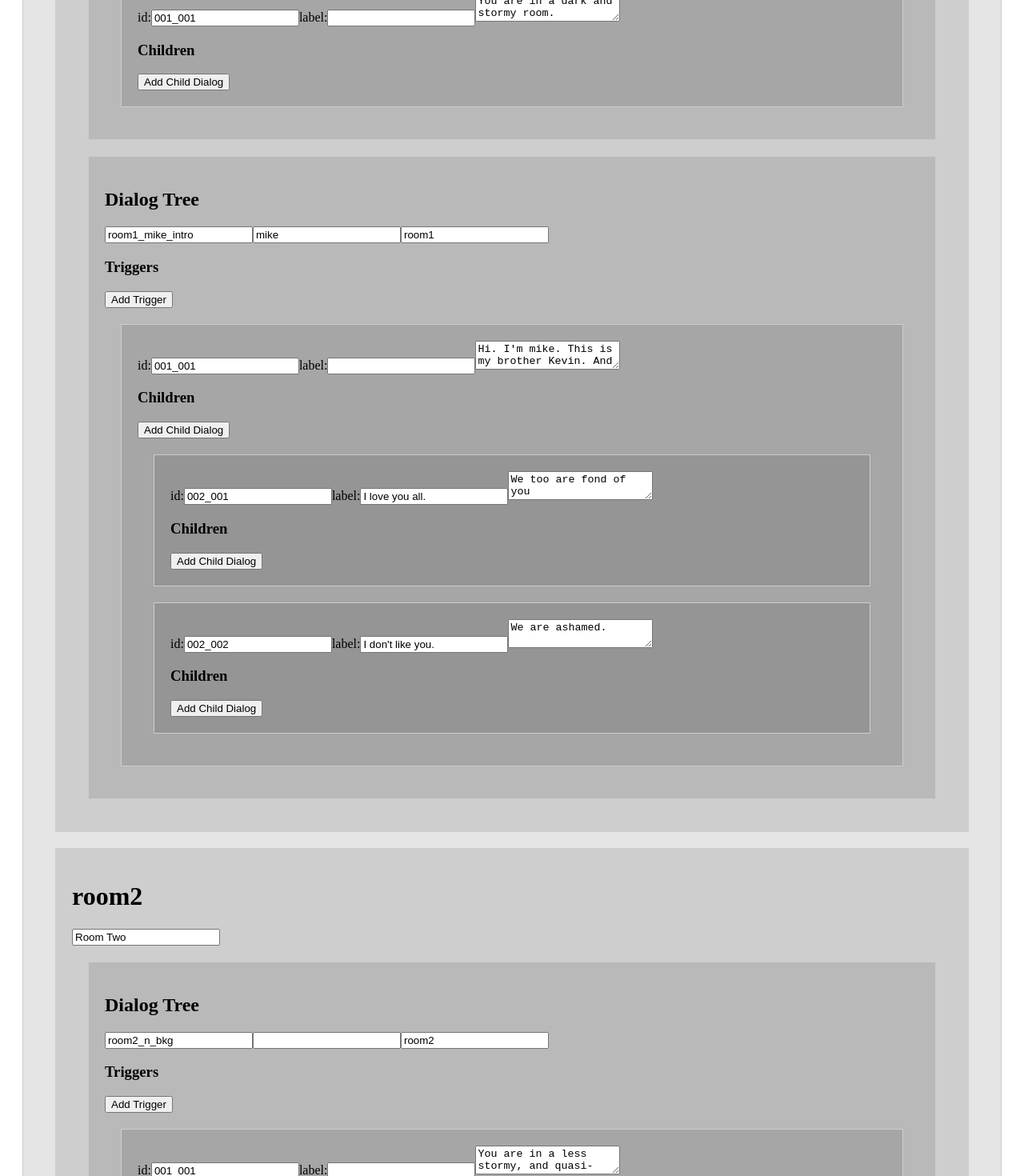
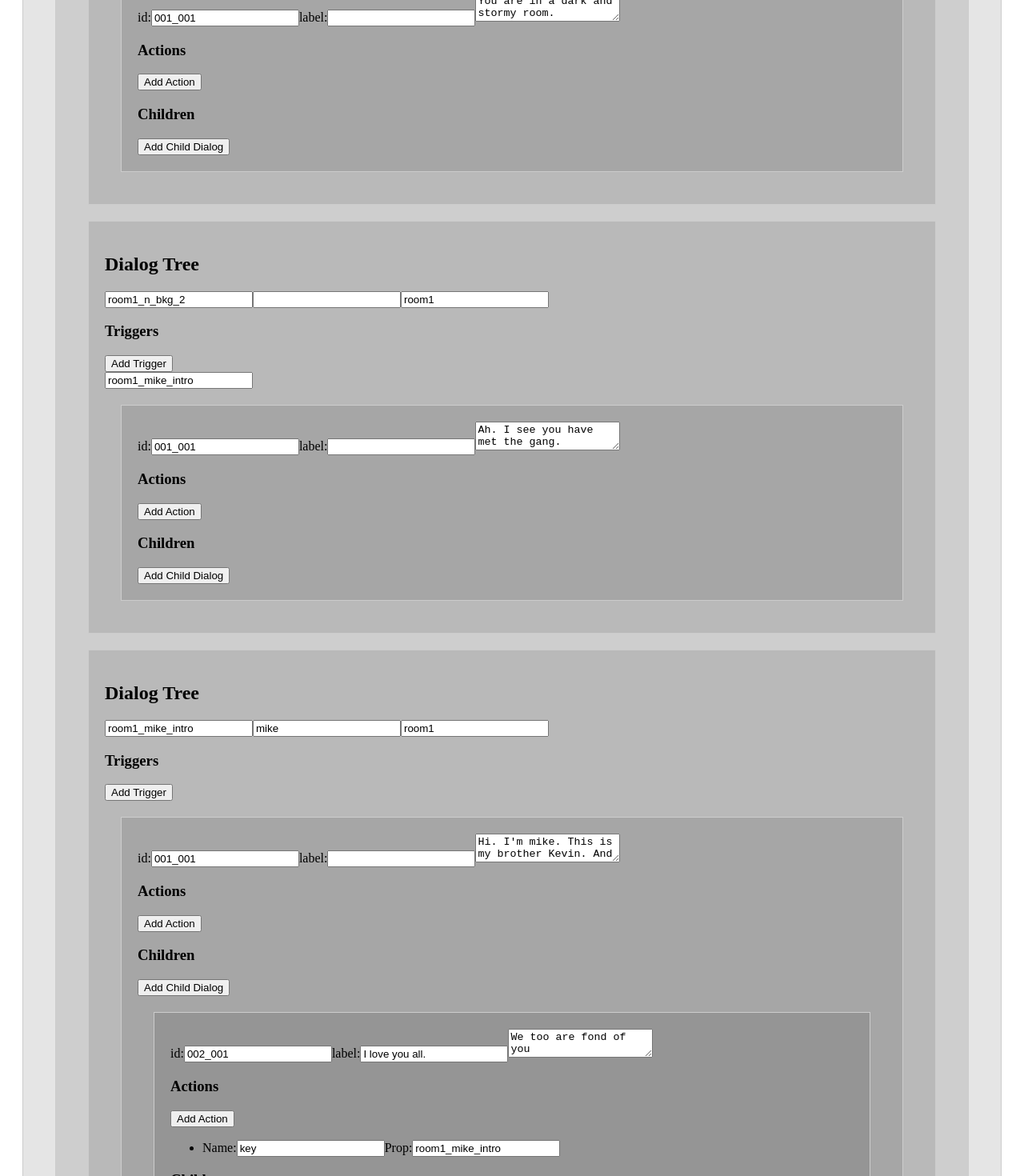
Before and after one commit to mwilber/xmas-eve-nightmare, an Angular app: page /editor in a window 1280 px wide. Shown: the part 540-2010 px from the top of the page at 80% size. Built offline with nearby package versions, Linux system fonts and the light colour scheme.

Commit message:
Add action support to editor

```diff
--- a/src/app/flux-editor/flux-edit/flux-edit-dialog/flux-edit-dialog.component.html
+++ b/src/app/flux-editor/flux-edit/flux-edit-dialog/flux-edit-dialog.component.html
@@ -2,6 +2,19 @@
   <label>id:</label><input [(ngModel)]="dialog.id" type="text"/>
   <label>label:</label><input [(ngModel)]="dialog.label" type="text"/>
   <textarea [(ngModel)]="dialog.content" type="text"></textarea>
+  <div class="actions">
+    <h3>Actions</h3>
+    <button (click)="AddAction()">Add Action</button>
+    <div *ngIf="dialog.actions">
+      <ul>
+        <li *ngFor="let action of dialog.actions; let i = index">
+          <label>Name:</label><input [(ngModel)]="dialog.actions[i].name"/>
+          <label>Prop:</label><input [(ngModel)]="dialog.actions[i].prop"/>
+        </li>
+      </ul>
+
+    </div>
+  </div>
   <div class="children">
     <h3>Children</h3>
     <button (click)="AddChildDialog()">Add Child Dialog</button>
--- a/src/app/flux-editor/flux-edit/flux-edit-dialog/flux-edit-dialog.component.ts
+++ b/src/app/flux-editor/flux-edit/flux-edit-dialog/flux-edit-dialog.component.ts
@@ -15,8 +15,31 @@ export class FluxEditDialogComponent implements OnInit {
   ngOnInit() {
   }
 
+  AddAction(){
+    if(!Array.isArray(this.dialog.actions)){
+      this.dialog.actions = [];
+    }
+    this.dialog.actions.push(
+      {
+        prop: '',
+        value: ''
+      }
+    );
+  }
+
   AddChildDialog(){
-    this.dialog.children.push(<Dialog>{});
+    if(!Array.isArray(this.dialog.children)){
+      this.dialog.children = [];
+    }
+    this.dialog.children.push(
+      <Dialog>{
+        id: '',
+        label: '',
+        content: '',
+        actions: null,
+        children: null
+      }
+    );
     console.log('child added', this.dialog);
   }
 
--- a/src/app/flux-editor/flux-edit/flux-edit-location/flux-edit-location.component.html
+++ b/src/app/flux-editor/flux-edit/flux-edit-location/flux-edit-location.component.html
@@ -1,6 +1,7 @@
 <div class="edit location">
   <h1>{{location.alias}}</h1>
   <input [(ngModel)]="location.label" type="text"/>
+  <button (click)="AddDialogTree()">Add Dialog Tree</button>
   <div class="edit conversation" *ngFor="let conversation of conversations">
     <h2>Dialog Tree</h2>
     <input [(ngModel)]="conversation.id" type="text"/>
@@ -8,7 +9,7 @@
     <input [(ngModel)]="conversation.location" type="text"/>
     <div class="triggers">
       <h3>Triggers</h3>
-      <button (click)="AddTrigger()">Add Trigger</button>
+      <button (click)="AddTrigger(conversation)">Add Trigger</button>
       <div *ngIf="conversation.triggers">
         <input *ngFor="let trigger of conversation.triggers; let i = index" [(ngModel)]="conversation.triggers[i]"/>
       </div>
--- a/src/app/flux-editor/flux-edit/flux-edit-location/flux-edit-location.component.ts
+++ b/src/app/flux-editor/flux-edit/flux-edit-location/flux-edit-location.component.ts
@@ -22,4 +22,29 @@ export class FluxEditLocationComponent implements OnInit {
     this.conversations = this.dialogService.GetAllDialogForLocation(this.location.alias);
   }
 
+  AddDialogTree(){
+    this.conversations.push(
+      {
+        id: '',
+        character: '',
+        location: '',
+        triggers: null,
+        dialog: {
+          id: '',
+          label: '',
+          content: '',
+          actions: null,
+          children: []
+        }
+      }
+    );
+  }
+
+  AddTrigger(conversation){
+    if(!Array.isArray(conversation.triggers)){
+      conversation.triggers = [];
+    }
+    conversation.triggers.push("");
+  }
+
 }
--- a/src/app/flux-engine/services/dialog.service.ts
+++ b/src/app/flux-engine/services/dialog.service.ts
@@ -39,6 +39,19 @@ export class DialogService {
             id: '001_001',
             label: '',
             content: 'You are in a dark and stormy room.',
+            actions: null,
+            children: []
+          }
+        },
+        {
+          id: 'room1_n_bkg_2',
+          character: '',
+          location: 'room1',
+          triggers: ['room1_mike_intro'],
+          dialog: {
+            id: '001_001',
+            label: '',
+            content: 'Ah. I see you have met the gang.',
             actions: null,
             children: []
           }
```
